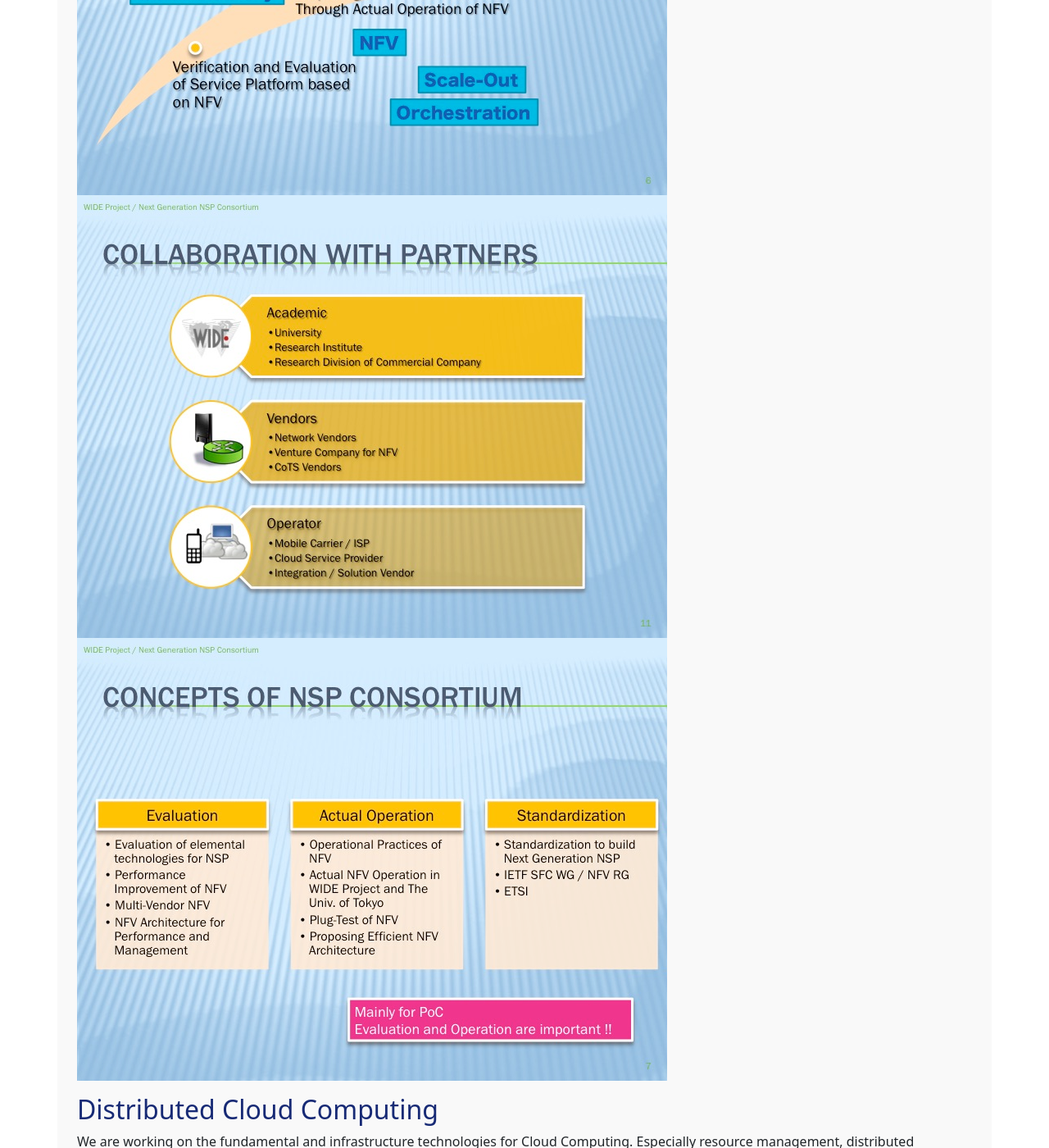
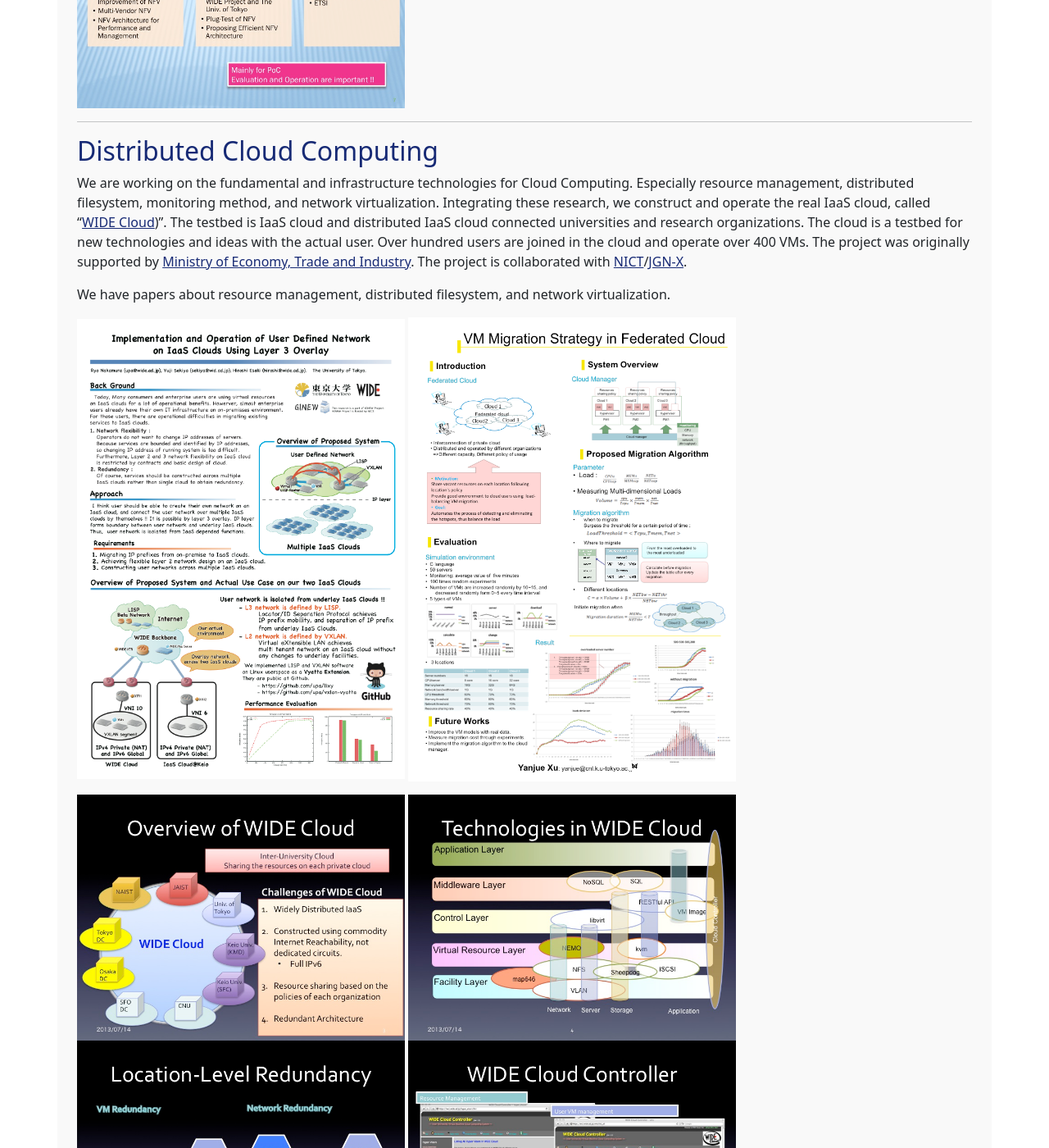
Before and after one commit to sekiya-lab/sekiya-lab.github.io, a Jekyll site: the page built from researches.md, in a window 1280 px wide and 1400 px high, scrolled down 2153 px. Shown: the whole window at 82% size. Built offline with Jekyll 4.4.1, drawn with Linux system fonts in a browser that asks for light colours; some of the changed text lies outside the part shown.

Commit message:
Update contents

```diff
--- a/researches.md
+++ b/researches.md
@@ -4,9 +4,9 @@
 permalink: /researches/
 ---
 
+## Ongoing Projects
+
 SEKIYA laboratory is now working on the following topics.
-
-## Ongoing Projects
 
 - NEDO 受託研究「[ポスト5G情報通信システム基盤強化研究開発事業／ポスト5G情報通信システムの開発（委託）／（f1）超分散コンピューティング技術の開発](https://www.nedo.go.jp/activities/ZZJP_100172.html){: target="_blank" }」
 - 科研費「トラフィックの時空間特徴量に着目した DoS 耐性 IoT アーキテクチャの研究」
@@ -15,11 +15,16 @@
 - AITAC 共同研究「次世代 IT インフラエンジニア育成に向けたカリキュラムと演習環境の構築」
 - 東京大学 SI センター「サイバーセキュリティ教育プログラム」
 
+- [NML Project](/researches/nml/)
+
 ---
 
 ## Next Architecture of Mobile Core Network
 
 (TBD)
+
+
+---
 
 ## Network Cyber Security
 
@@ -33,7 +38,10 @@
 
 These three aspects will be analyzed both from an infrastructure perspective (networks and large computing infrastructures) and endpoints (smartphones and browsers). The results of the NECOMA project will be showcased in demonstrators that will highlight the innovations of the project and prepare exploitation.
 
-[![necoma]({{ "assets/images/necoma.png" | relative_url }})]({{ "assets/images/necoma.png" | relative_url }})
+[![necoma]({{ "assets/images/necoma.png" | relative_url }}){: style="max-width: 400px;" }]({{ "assets/images/necoma.png" | relative_url }})
+
+
+---
 
 ## Next Generation NSP Consortium (Finished)
 
@@ -45,34 +53,43 @@
 
 Over 30 companies are joined the consortium and work for evaluating software-defined technologies and virtualization architecture for network services.
 
-[![NSP Goals]({{ "assets/images/NSP6.jpg" | relative_url }})]({{ "assets/images/NSP6.jpg" | relative_url }})
-[![NSP Collaboration]({{ "assets/images/NSP11.jpg" | relative_url }})]({{ "assets/images/NSP11.jpg" | relative_url }})
-[![NSP Concepts]({{ "assets/images/NSP7.jpg" | relative_url }})]({{ "assets/images/NSP7.jpg" | relative_url }})
+[![NSP Goals]({{ "assets/images/NSP6.jpg" | relative_url }}){: style="max-width: 400px;" }]({{ "assets/images/NSP6.jpg" | relative_url }})
+[![NSP Collaboration]({{ "assets/images/NSP11.jpg" | relative_url }}){: style="max-width: 400px;" }]({{ "assets/images/NSP11.jpg" | relative_url }})
+[![NSP Concepts]({{ "assets/images/NSP7.jpg" | relative_url }}){: style="max-width: 400px;" }]({{ "assets/images/NSP7.jpg" | relative_url }})
+
+
+---
 
 ## Distributed Cloud Computing
 
-We are working on the fundamental and infrastructure technologies for Cloud Computing. Especially resource management, distributed filesystem, monitoring method, and network virtualization. Integrating these research, we construct and operate the real IaaS cloud, called “[WIDE Cloud](http://wcc.wide.ad.jp/{: target="_blank" })“. The testbed is IaaS cloud and distributed IaaS cloud connected universities and research organizations. The cloud is a testbed for new technologies and ideas with the actual user. Over hundred users are joined in the cloud and operate over 400 VMs. The project was originally supported by [Ministry of Economy, Trade and Industry](https://www.meti.go.jp/){: target="_blank" }. The project is collaborated with [NICT](https://www.nict.go.jp/){: target="_blank" }/[JGN-X](https://testbed.nict.go.jp/){: target="_blank" }.
+We are working on the fundamental and infrastructure technologies for Cloud Computing. Especially resource management, distributed filesystem, monitoring method, and network virtualization. Integrating these research, we construct and operate the real IaaS cloud, called "[WIDE Cloud](http://wcc.wide.ad.jp/){: target="_blank" })". The testbed is IaaS cloud and distributed IaaS cloud connected universities and research organizations. The cloud is a testbed for new technologies and ideas with the actual user. Over hundred users are joined in the cloud and operate over 400 VMs. The project was originally supported by [Ministry of Economy, Trade and Industry](https://www.meti.go.jp/){: target="_blank" }. The project is collaborated with [NICT](https://www.nict.go.jp/){: target="_blank" }/[JGN-X](https://testbed.nict.go.jp/){: target="_blank" }.
 
 We have papers about resource management, distributed filesystem, and network virtualization.
 
-[![closer-poster]({{ "assets/images/closer-poster.png" | relative_url }})]({{ "assets/images/closer-poster.png" | relative_url }})
-[![yanjue-poster]({{ "assets/images/yanjue-poster.png" | relative_url }})]({{ "assets/images/yanjue-poster.png" | relative_url }})
+[![closer-poster]({{ "assets/images/closer-poster.png" | relative_url }}){: style="max-width: 400px;" }]({{ "assets/images/closer-poster.png" | relative_url }})
+[![yanjue-poster]({{ "assets/images/yanjue-poster.png" | relative_url }}){: style="max-width: 400px;" }]({{ "assets/images/yanjue-poster.png" | relative_url }})
 
-[![WIDE Cloud overview]({{ "assets/images/widecolud_overview.jpg" | relative_url }})]({{ "assets/images/widecolud_overview.jpg" | relative_url }})
-[![WIDE Cloud tech]({{ "assets/images/widecolud_tech.jpg" | relative_url }})]({{ "assets/images/widecolud_tech.jpg" | relative_url }})
-[![WIDE Cloud challenges]({{ "assets/images/widecolud_challenges.jpg" | relative_url }})]({{ "assets/images/widecolud_challenges.jpg" | relative_url }})
-[![WIDE Cloud wcc]({{ "assets/images/widecolud_wcc.jpg" | relative_url }})]({{ "assets/images/widecolud_wcc.jpg" | relative_url }})
+[![WIDE Cloud overview]({{ "assets/images/widecolud_overview.jpg" | relative_url }}){: style="max-width: 400px;" }]({{ "assets/images/widecolud_overview.jpg" | relative_url }})
+[![WIDE Cloud tech]({{ "assets/images/widecolud_tech.jpg" | relative_url }}){: style="max-width: 400px;" }]({{ "assets/images/widecolud_tech.jpg" | relative_url }})
+[![WIDE Cloud challenges]({{ "assets/images/widecolud_challenges.jpg" | relative_url }}){: style="max-width: 400px;" }]({{ "assets/images/widecolud_challenges.jpg" | relative_url }})
+[![WIDE Cloud wcc]({{ "assets/images/widecolud_wcc.jpg" | relative_url }}){: style="max-width: 400px;" }]({{ "assets/images/widecolud_wcc.jpg" | relative_url }})
+
+
+---
 
 ## Software Defined Networking (SDN)
 
-We are working on SDN for management of data center networks, cloud networks and carrier networks. One of the most effective usages of SDN is a path control of carrier networks and enterprise networks. The project called “[GINEW](http://wp.ginew.net/{: target="_blank" })” is an Open Source SDN implementation developed with [KEIO University](https://www.sfc.keio.ac.jp/){: target="_blank" } and [NICT](https://testbed.nict.go.jp/{: target="_blank" }). GINEW stands for “General Integrated Network Engineering Workbox”. The SDN framework can control VPLS path on several routers and provide GUI for users. Administrators and users can switch VPLS path easily and avoid conflictions of VPLS configs.
+We are working on SDN for management of data center networks, cloud networks and carrier networks. One of the most effective usages of SDN is a path control of carrier networks and enterprise networks. The project called "[GINEW](http://wp.ginew.net/){: target="_blank" }" is an Open Source SDN implementation developed with [KEIO University](https://www.sfc.keio.ac.jp/){: target="_blank" } and [NICT](https://testbed.nict.go.jp/){: target="_blank" }. GINEW stands for “General Integrated Network Engineering Workbox”. The SDN framework can control VPLS path on several routers and provide GUI for users. Administrators and users can switch VPLS path easily and avoid conflictions of VPLS configs.
 
-[![ginew1]({{ "assets/images/ginew1.jpg" | relative_url }}]({{ "assets/images/ginew1.jpg" | relative_url }})
-[![ginew2]({{ "assets/images/ginew2.jpg" | relative_url }})]({{ "assets/images/ginew2.jpg" | relative_url }})
+[![ginew1]({{ "assets/images/ginew1.jpg" | relative_url }}){: style="max-width: 400px;" }]({{ "assets/images/ginew1.jpg" | relative_url }})
+[![ginew2]({{ "assets/images/ginew2.jpg" | relative_url }}){: style="max-width: 400px;" }]({{ "assets/images/ginew2.jpg" | relative_url }})
 
 Also we are working on applying OpenFlow for GeoCasting. The proposed usage is a emergency notification of earthquake prediction. If the OpenFlow switch has the Geoinformation such as GPS, we can send an emergency notification with a range of latitude and longitude. The basic idea and elementary results of simulation was published as papers.
 
-[![Area Limited Multicast with OpenFlow]({{ "assets/images/Area-Limited-Multicast-with-OpenFlow.png" | relative_url }})]({{ "assets/images/Area-Limited-Multicast-with-OpenFlow.png" | relative_url }})
+[![Area Limited Multicast with OpenFlow]({{ "assets/images/Area-Limited-Multicast-with-OpenFlow.png" | relative_url }}){: style="max-width: 400px;" }]({{ "assets/images/Area-Limited-Multicast-with-OpenFlow.png" | relative_url }})
+
+
+---
 
 ## DNSSEC Simulator
 
@@ -84,11 +101,14 @@
 
 <iframe width="560" height="315" src="https://www.youtube.com/embed/GUUurmUNdds?si=Jp-73vUM-35Y0tD5" title="YouTube video player" frameborder="0" allow="accelerometer; autoplay; clipboard-write; encrypted-media; gyroscope; picture-in-picture; web-share" referrerpolicy="strict-origin-when-cross-origin" allowfullscreen></iframe>
 
+
+---
+
 ### Network Architecture, Operation, and Management
 
 The network is an infrastructure for communications. It should be redundant and flexible for users. It also should be manageable and feasible for network administrators and operators. We are working on the automation of network management, monitoring, and troubleshooting. We positively join the events for testing interoperability of new network technologies such as [Interop Tokyo](https://www.interop.jp/){: target="_blank" }, and make feedback to network vendors and standards body such as [IETF](https://www.ietf.org/){: target="_blank" }. We intend both of theoretical and practical research.
 
 We also join in the operation and research of Internet Exchanges, called [DIX-IE / NSPIXP-3](http://nspixp.wide.ad.jp/){: target="_blank" }. In these IXes, we try to collect real and practical statistical data and try to apply the data for research of DDoS mitigation.
 
-![ShowNet Topology]({{ "assets/images/shownet_topology.jpg" | relative_url }})
-![Network Equipment]({{ "assets/images/network_equipment.jpg" | relative_url }})
+![ShowNet Topology]({{ "assets/images/shownet_topology.jpg" | relative_url }}){: style="max-width: 400px;" }
+![Network Equipment]({{ "assets/images/network_equipment.jpg" | relative_url }}){: style="max-width: 400px;" }
```
Also changed, not shown: members.md (+3 -3 lines), publications.md (+1 -1 lines), relations.md (+6 -0 lines), researches/nml.md (renamed from nml.md, +11 -5 lines).
